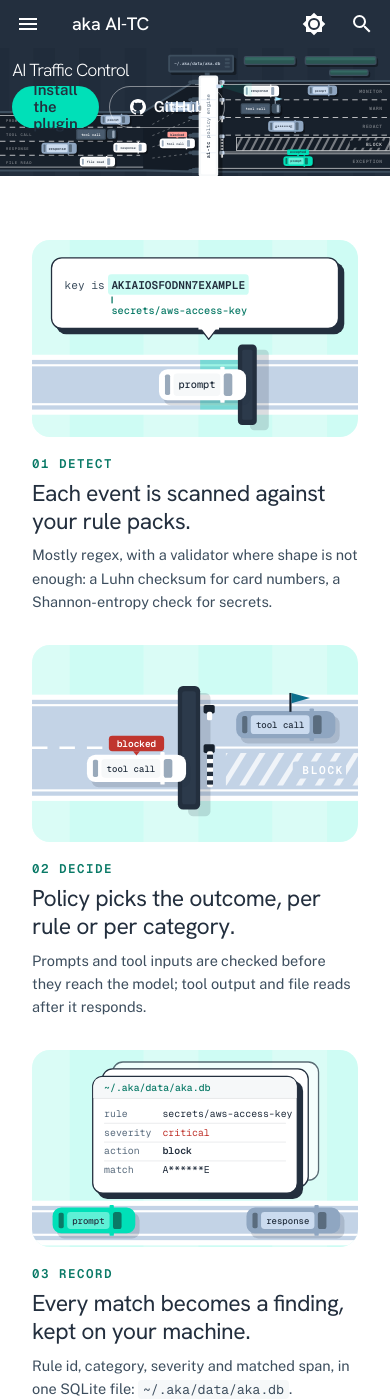
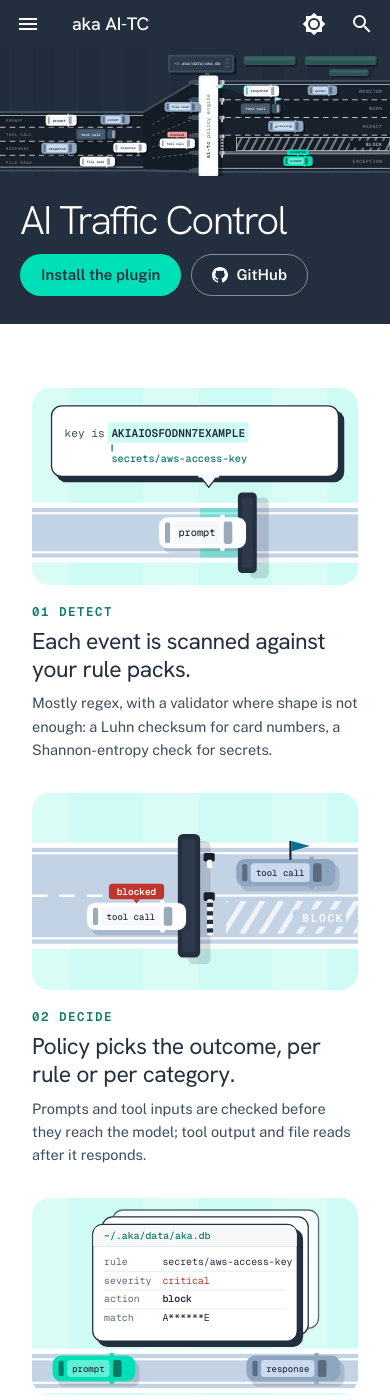
Before and after one commit to akasecurity/ai-tc-docs, an MkDocs documentation site: the page built from docs/index.md, in a window 390 px wide and 1400 px high. Built offline with MkDocs 1.6.1 and Material for MkDocs 9.7.7, drawn with Linux system fonts in a browser that asks for light colours; comment, search, counter and statistics services are not loaded.

Commit message:
docs: fix the mobile hero and outcomes strip and the dark spot colors

```diff
--- a/docs/stylesheets/e.css
+++ b/docs/stylesheets/e.css
@@ -114,7 +114,20 @@
 [data-md-color-scheme="slate"] .ex, [data-md-color-scheme="slate"] .ex-sec h2, [data-md-color-scheme="slate"] .ex-spot, [data-md-color-scheme="slate"] .ex-cols h3 { color: #FFFFFF !important; }
 [data-md-color-scheme="slate"] .ex-spot__d, [data-md-color-scheme="slate"] .ex-note, [data-md-color-scheme="slate"] .ex-cols a { color: #DFE9F6 !important; }
 [data-md-color-scheme="slate"] .ex-cols > div { border-top-color: #3D4E5E; }
+[data-md-color-scheme="slate"] .ex-spot__d code { background: #2C3A4B; color: #FFFFFF; }
+[data-md-color-scheme="slate"] .ex-spot__k { color: #00E0B8; }
+[data-md-color-scheme="slate"] .ex-cols a:hover { color: #00E0B8 !important; }
+.ex-stripwrap { max-width: 966px; }
 @media screen and (max-width: 76.1875em) {
   .ex-three { grid-template-columns: 1fr; }
   .ex-cols { grid-template-columns: 1fr 1fr; }
 }
+@media screen and (max-width: 44.9375em) {
+  .ex-hero__copy { position: static; width: auto; padding: 24px 20px 28px; box-sizing: border-box; }
+  .ex-hero__copy h1 { font-size: 40px; margin-bottom: 14px; }
+  .ex-hero__sub { font-size: 16px; max-width: none; margin-bottom: 18px; }
+  .ex-cta { flex-wrap: wrap; }
+  .ex-btn { white-space: nowrap; width: auto; }
+  .ex-stripwrap { overflow-x: auto; }
+  .ex-strip { min-width: 760px; }
+}
--- a/overrides/home.html
+++ b/overrides/home.html
@@ -48,8 +48,10 @@
 
     <section class="ex-sec ex-wrap">
       <h2>Five lanes out of the gate.</h2>
-      <img src="assets/outcomes-light.svg" class="ex-l ex-strip" alt="The five policy outcomes: monitor, warn, redact, block, and exception (set apart).">
-      <img src="assets/outcomes-dark.svg" class="ex-d ex-strip" alt="" aria-hidden="true">
+      <div class="ex-stripwrap">
+        <img src="assets/outcomes-light.svg" class="ex-l ex-strip" alt="The five policy outcomes: monitor, warn, redact, block, and exception (set apart).">
+        <img src="assets/outcomes-dark.svg" class="ex-d ex-strip" alt="" aria-hidden="true">
+      </div>
       <p class="ex-note">Most rules ship on monitor; on a new install the vendor-key secrets and risky-command packs start on warn.</p>
     </section>
 
```
